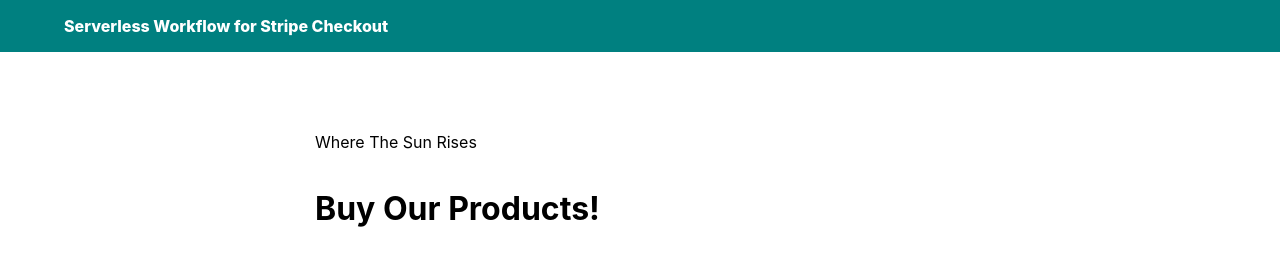
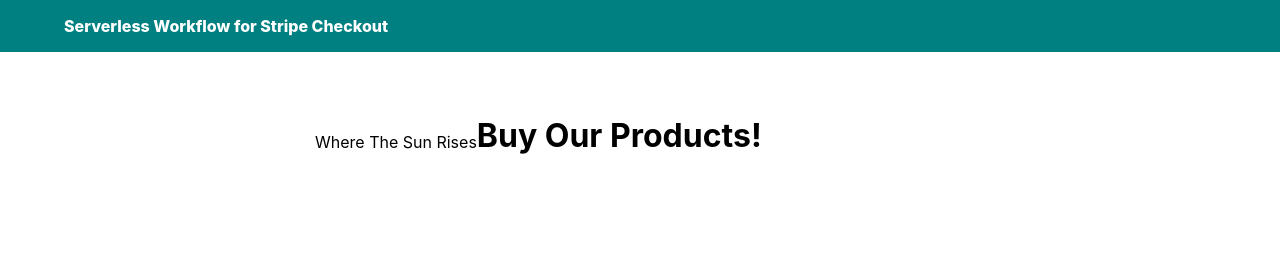
Before and after one commit to Web1011Weaver/Moroccan-Heritage, a website: page public/index.html in a window 1280 px wide. Drawn offline with Linux system fonts and the light colour scheme; no server answers.

Commit message:
intro added 1.1

```diff
--- a/public/css/main.css
+++ b/public/css/main.css
@@ -61,5 +61,5 @@ body {
 
   .intro {
     display: flex;
-    justify-content: left;
+    float: left;
   }
```
